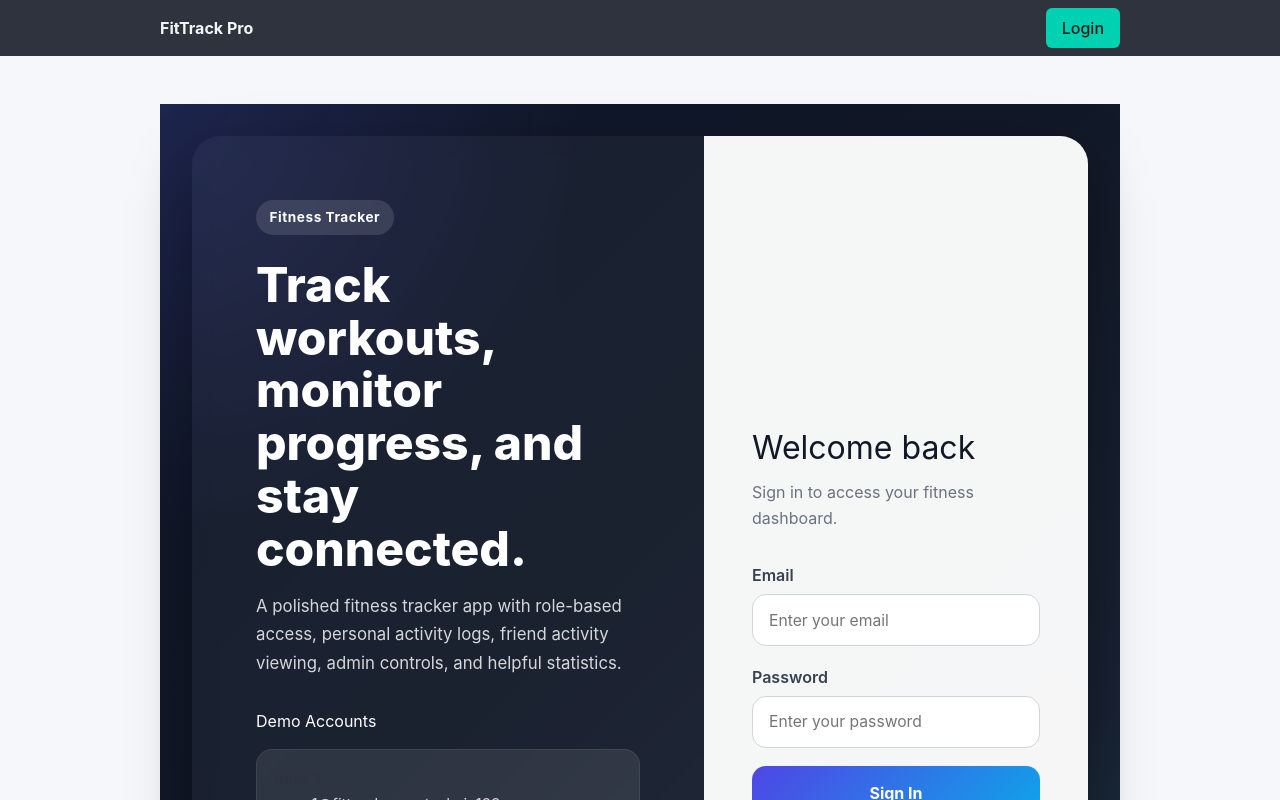
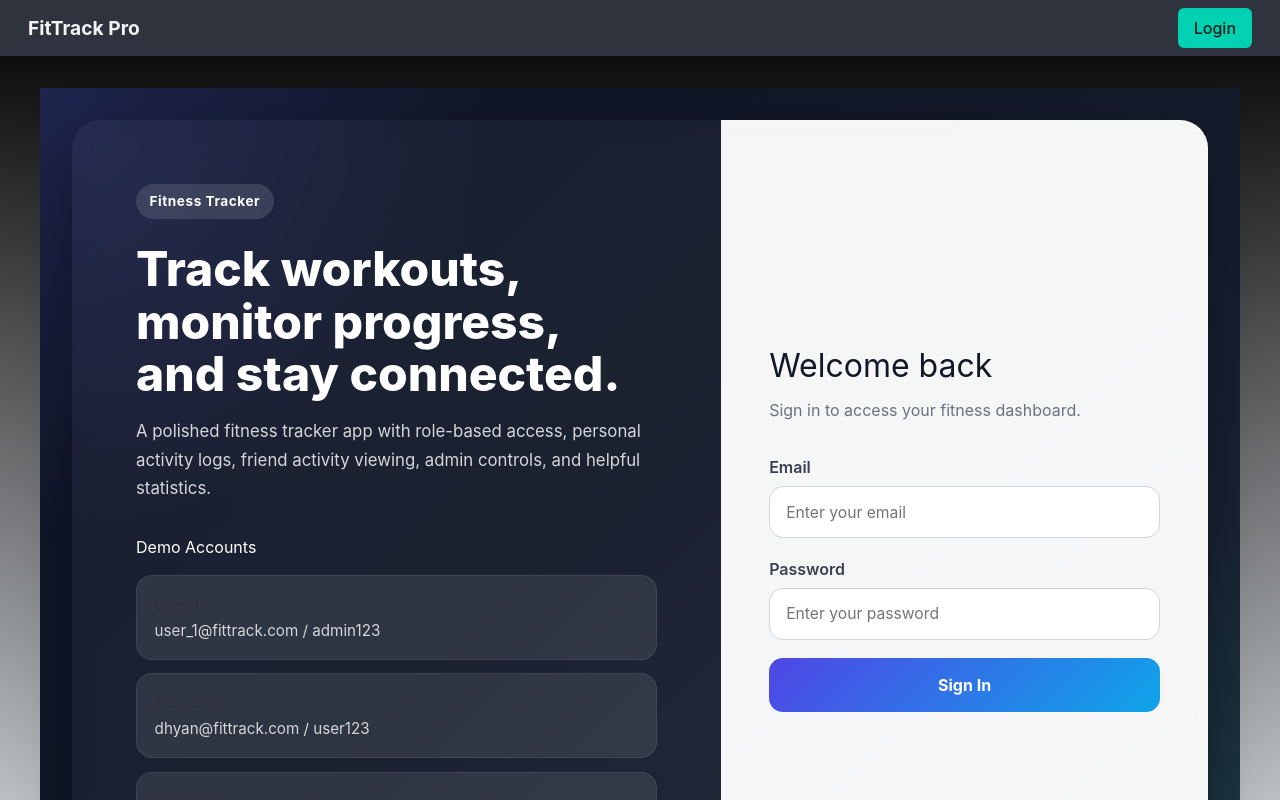
Before and after one commit to DhyanKumarPatel/WSP_project, a Vue app in the folder fitness-tracker-application/: page /login in a window 1280 px wide. Shown: the top 800 px of the page. Built offline with nearby package versions, Linux system fonts and the light colour scheme; the HTML template or start-up script is replaced by a standard one.

Commit message:
fixed the layout

```diff
--- a/fitness-tracker-application/src/App.vue
+++ b/fitness-tracker-application/src/App.vue
@@ -1,8 +1,8 @@
 <template>
   <div class="app-wrapper">
     <AppNavbar />
-    <section class="section">
-      <div class="container is-max-desktop">
+    <section class="section app-section">
+      <div class="container is-fluid app-container">
         <RouterView />
       </div>
     </section>
@@ -15,7 +15,16 @@ import AppNavbar from '@/components/NavBar.vue'
 
 <style scoped>
 .app-wrapper {
-  min-height: 600px;
-  background-color: #f5f7fa;
+  min-height: 100vh;
+  background: linear-gradient(to bottom, #000000, #eef2f7);
+}
+
+.app-section {
+  padding: 2rem 1.25rem 3rem;
+}
+
+.app-container {
+  padding-left: 1.25rem;
+  padding-right: 1.25rem;
 }
 </style>
--- a/fitness-tracker-application/src/components/NavBar.vue
+++ b/fitness-tracker-application/src/components/NavBar.vue
@@ -1,8 +1,23 @@
+<script setup lang="ts">
+import { ref } from 'vue'
+import { RouterLink, useRouter } from 'vue-router'
+import { useAuthStore } from '@/stores/auth'
+
+const isActive = ref(false)
+const authStore = useAuthStore()
+const router = useRouter()
+
+function handleLogout() {
+  authStore.logout()
+  isActive.value = false
+  router.push('/login')
+}
+</script>
 <template>
-  <nav class="navbar is-dark" role="navigation" aria-label="main navigation">
-    <div class="container is-max-desktop">
+  <nav class="navbar is-dark app-navbar" role="navigation" aria-label="main navigation">
+    <div class="navbar-inner">
       <div class="navbar-brand">
-        <RouterLink to="/dashboard" class="navbar-item has-text-weight-bold">
+        <RouterLink to="/dashboard" class="navbar-item has-text-weight-bold app-brand">
           FitTrack Pro
         </RouterLink>
 
@@ -22,38 +37,18 @@
 
       <div class="navbar-menu" :class="{ 'is-active': isActive }">
         <div v-if="authStore.isAuthenticated" class="navbar-start">
-          <RouterLink
-            to="/dashboard"
-            class="navbar-item"
-            active-class="is-active"
-          >
+          <RouterLink to="/dashboard" class="navbar-item" active-class="is-active">
             Dashboard
           </RouterLink>
-
-          <RouterLink
-            to="/activities"
-            class="navbar-item"
-            active-class="is-active"
-          >
+          <RouterLink to="/activities" class="navbar-item" active-class="is-active">
             Activities
           </RouterLink>
-
-          <RouterLink
-            to="/friends"
-            class="navbar-item"
-            active-class="is-active"
-          >
+          <RouterLink to="/friends" class="navbar-item" active-class="is-active">
             Friends
           </RouterLink>
-
-          <RouterLink
-            to="/stats"
-            class="navbar-item"
-            active-class="is-active"
-          >
+          <RouterLink to="/stats" class="navbar-item" active-class="is-active">
             Stats
           </RouterLink>
-
           <RouterLink
             v-if="authStore.isAdmin"
             to="/admin/users"
@@ -66,12 +61,15 @@
 
         <div class="navbar-end">
           <div v-if="authStore.isAuthenticated && authStore.currentUser" class="navbar-item">
-            <div class="buttons is-flex is-align-items-center">
+            <div class="buttons">
               <span class="tag is-info is-light">
                 {{ authStore.currentUser.name }}
               </span>
 
-              <span class="tag" :class="authStore.isAdmin ? 'is-danger is-light' : 'is-success is-light'">
+              <span
+                class="tag"
+                :class="authStore.isAdmin ? 'is-danger is-light' : 'is-success is-light'"
+              >
                 {{ authStore.isAdmin ? 'Admin' : 'Member' }}
               </span>
 
@@ -92,18 +90,35 @@
   </nav>
 </template>
 
-<script setup lang="ts">
-import { ref } from 'vue'
-import { RouterLink, useRouter } from 'vue-router'
-import { useAuthStore } from '@/stores/auth'
+<style scoped>
+.app-navbar {
+  padding-left: 1rem;
+  padding-right: 1rem;
+}
 
-const isActive = ref(false)
-const authStore = useAuthStore()
-const router = useRouter()
+.navbar-inner {
+  width: 100%;
+  display: flex;
+  align-items: center;
+  justify-content: space-between;
+}
 
-function handleLogout() {
-  authStore.logout()
-  isActive.value = false
-  router.push('/login')
+.app-brand {
+  font-size: 1.2rem;
 }
-</script>
+
+@media (min-width: 1024px) {
+  .navbar-menu {
+    display: flex !important;
+    flex-grow: 1;
+  }
+
+  .navbar-start {
+    margin-left: 1rem;
+  }
+
+  .navbar-end {
+    margin-left: auto;
+  }
+}
+</style>
--- a/fitness-tracker-application/src/components/RecentStatsTable.vue
+++ b/fitness-tracker-application/src/components/RecentStatsTable.vue
@@ -1,3 +1,11 @@
+<script setup lang="ts">
+import type { Activity } from '@/types'
+
+defineProps<{
+  activities: Activity[]
+}>()
+</script>
+
 <template>
   <div class="card">
     <header class="card-header">
@@ -39,11 +47,3 @@
     </div>
   </div>
 </template>
-
-<script setup lang="ts">
-import type { Activity } from '@/types'
-
-defineProps<{
-  activities: Activity[]
-}>()
-</script>
--- a/fitness-tracker-application/src/components/StatCard.vue
+++ b/fitness-tracker-application/src/components/StatCard.vue
@@ -1,10 +1,8 @@
 <template>
   <div class="box stat-box">
     <p class="heading">{{ label }}</p>
-    <p class="title is-4">{{ value }}</p>
-    <p v-if="hint" class="has-text-grey">
-      {{ hint }}
-    </p>
+    <p class="title is-4 mb-2">{{ value }}</p>
+    <p v-if="hint" class="has-text-grey is-size-7">{{ hint }}</p>
   </div>
 </template>
 
@@ -19,5 +17,8 @@ defineProps<{
 <style scoped>
 .stat-box {
   height: 100%;
+  border-radius: 16px;
+  box-shadow: 0 8px 20px rgba(15, 23, 42, 0.05);
+  border: 1px solid #e5e7eb;
 }
 </style>
--- a/fitness-tracker-application/src/components/UserTable.vue
+++ b/fitness-tracker-application/src/components/UserTable.vue
@@ -1,3 +1,16 @@
+<script setup lang="ts">
+import type { User } from '../types'
+
+defineProps<{
+  users: User[]
+}>()
+
+defineEmits<{
+  edit: [user: User]
+  delete: [id: number]
+}>()
+</script>
+
 <template>
   <div class="card">
     <header class="card-header">
@@ -6,44 +19,52 @@
 
     <div class="card-content">
       <div v-if="users.length" class="table-container">
-        <table class="table is-fullwidth is-striped is-hoverable">
+        <table class="table is-fullwidth is-hoverable">
           <thead>
             <tr>
-              <th>Name</th>
-              <th>Email</th>
+              <th>User</th>
               <th>Role</th>
-              <th>Age</th>
-              <th>Height</th>
-              <th>Weight</th>
+              <th>Profile</th>
               <th class="has-text-centered">Actions</th>
             </tr>
           </thead>
 
           <tbody>
             <tr v-for="user in users" :key="user.id">
-              <td>{{ user.name }}</td>
-              <td>{{ user.email }}</td>
+              <td>
+                <p class="has-text-weight-semibold mb-1">{{ user.name }}</p>
+                <p class="is-size-7 has-text-grey">{{ user.email }}</p>
+              </td>
+
               <td>
                 <span
                   class="tag"
-                  :class="user.role === 'admin' ? 'is-danger is-light' : 'is-success is-light'"
+                  :class="
+                    user.role === 'admin'
+                      ? 'is-danger is-light'
+                      : 'is-success is-light'
+                  "
                 >
                   {{ user.role }}
                 </span>
               </td>
-              <td>{{ user.age ?? '—' }}</td>
-              <td>{{ user.heightCm ?? '—' }}</td>
-              <td>{{ user.weightKg ?? '—' }}</td>
+
+              <td>
+                <p class="is-size-7 mb-1"><strong>Age:</strong> {{ user.age ?? '—' }}</p>
+                <p class="is-size-7 mb-1"><strong>Height:</strong> {{ user.heightCm ?? '—' }} cm</p>
+                <p class="is-size-7"><strong>Weight:</strong> {{ user.weightKg ?? '—' }} kg</p>
+              </td>
+
               <td class="has-text-centered">
-                <div class="buttons is-centered">
+                <div class="buttons is-centered are-small">
                   <button
-                    class="button is-small is-info is-light"
+                    class="button is-info is-light"
                     @click="$emit('edit', user)"
                   >
                     Edit
                   </button>
                   <button
-                    class="button is-small is-danger is-light"
+                    class="button is-danger is-light"
                     @click="$emit('delete', user.id)"
                   >
                     Delete
@@ -61,16 +82,3 @@
     </div>
   </div>
 </template>
-
-<script setup lang="ts">
-import type { User } from '@/types'
-
-defineProps<{
-  users: User[]
-}>()
-
-defineEmits<{
-  edit: [user: User]
-  delete: [id: number]
-}>()
-</script>
```
Also changed, not shown: fitness-tracker-application/src/components/DashbordView.vue (+25 -23 lines), fitness-tracker-application/src/components/UserForm.vue (+98 -97 lines), fitness-tracker-application/src/views/DashboardView.vue (line endings or trailing spaces).
